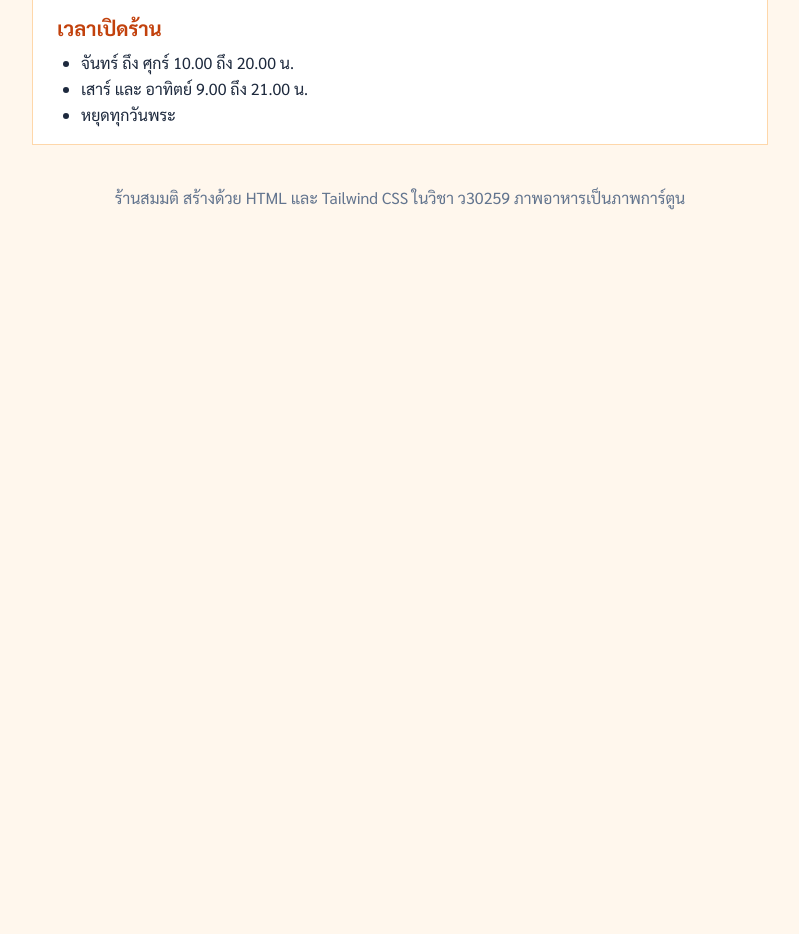
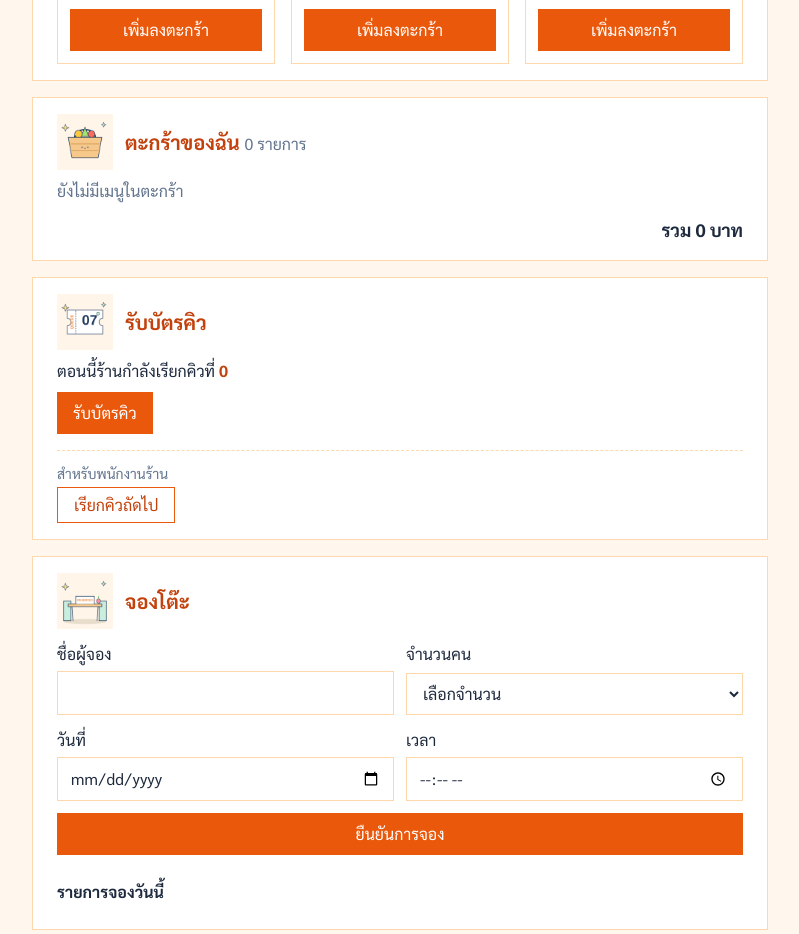
Before and after one commit to ditsaphong2552/PONGZfastfood, a plain HTML site: page index.html in a window 1280 px wide. Shown: the part 823-1757 px from the top of the page, without its empty margins (240-1039 px from the left). Before the commit the page ends 1050 px from the top, so only its background shows below. Drawn offline with nearby package versions, Linux system fonts and the light colour scheme.

Commit message:
Add greeting and cart sections to index.html

```diff
--- a/index.html
+++ b/index.html
@@ -26,6 +26,7 @@
     <img src="images/logo.png" alt="โลโก้ร้าน Hungry Bowl" class="w-30 h-30 mx-auto object-cover rounded-full border-4 border-white">
     <h1 class="text-3xl font-bold mt-4">Hungry Bowl</h1>
     <p class="text-brand-100">อาหารตามสั่งรสมือแม่ หน้าโรงเรียน</p>
+    <p id="greeting" class="mt-3 inline-block bg-white/15 px-4 py-1">ยินดีต้อนรับ</p>
   </header>
 
   <main class="max-w-3xl mx-auto px-4 py-6 space-y-4">
@@ -46,19 +47,79 @@
           <img src="images/kaprao.png" alt="ข้าวกะเพราไข่ดาว" class="w-full aspect-square object-cover">
           <h3 class="font-bold mt-2">ข้าวกะเพราไข่ดาว</h3>
           <p class="text-brand-700">60 บาท</p>
+          <button type="button" class="add-btn mt-3 w-full bg-brand-600 text-white py-2 hover:bg-brand-700 cursor-pointer" data-name="ข้าวกะเพราไข่ดาว" data-price="60">เพิ่มลงตะกร้า</button>
         </article>
         <article class="bg-white border border-brand-200 p-3 text-center">
           <img src="images/padthai.png" alt="ผัดไทยกุ้งสด" class="w-full aspect-square object-cover">
           <h3 class="font-bold mt-2">ผัดไทยกุ้งสด</h3>
           <p class="text-brand-700">70 บาท</p>
+          <button type="button" class="add-btn mt-3 w-full bg-brand-600 text-white py-2 hover:bg-brand-700 cursor-pointer" data-name="ผัดไทยกุ้งสด" data-price="70">เพิ่มลงตะกร้า</button>
         </article>
         <article class="bg-white border border-brand-200 p-3 text-center">
           <img src="images/mango.png" alt="ข้าวเหนียวมะม่วง" class="w-full aspect-square object-cover">
           <h3 class="font-bold mt-2">ข้าวเหนียวมะม่วง</h3>
           <p class="text-brand-700">50 บาท</p>
+          <button type="button" class="add-btn mt-3 w-full bg-brand-600 text-white py-2 hover:bg-brand-700 cursor-pointer" data-name="ข้าวเหนียวมะม่วง" data-price="50">เพิ่มลงตะกร้า</button>
         </article>
       </div>
     </section>
+    <!-- ตะกร้า -->
+    <section id="cart" class="bg-white border border-brand-200 px-6 py-4">
+      <div class="flex items-center gap-3 mb-2">
+        <img src="images/cart.png" alt="" class="w-14 h-14">
+        <h2 class="text-xl font-bold text-brand-700">ตะกร้าของฉัน <span id="cart-count" class="text-base font-normal text-slate-500">0 รายการ</span></h2>
+      </div>
+      <p id="cart-empty" class="text-slate-500">ยังไม่มีเมนูในตะกร้า</p>
+      <ul id="cart-list" class="space-y-2"></ul>
+      <p class="mt-3 text-right text-lg font-bold">รวม <span id="cart-total">0</span> บาท</p>
+    </section>
+
+    <!-- บัตรคิว -->
+    <section class="bg-white border border-brand-200 px-6 py-4">
+      <div class="flex items-center gap-3 mb-2">
+        <img src="images/queue.png" alt="" class="w-14 h-14">
+        <h2 class="text-xl font-bold text-brand-700">รับบัตรคิว</h2>
+      </div>
+      <p>ตอนนี้ร้านกำลังเรียกคิวที่ <span id="now-serving" class="font-bold text-brand-700">0</span></p>
+      <button id="take-queue" type="button" class="mt-2 bg-brand-600 text-white px-4 py-2 hover:bg-brand-700 cursor-pointer">รับบัตรคิว</button>
+      <p id="my-queue" class="mt-2 text-lg"></p>
+      <div class="mt-4 border-t border-dashed border-brand-200 pt-3">
+        <p class="text-sm text-slate-500">สำหรับพนักงานร้าน</p>
+        <button id="next-queue" type="button" class="mt-1 border border-brand-600 text-brand-700 px-4 py-1 hover:bg-brand-50 cursor-pointer">เรียกคิวถัดไป</button>
+      </div>
+    </section>
+
+    <!-- จองโต๊ะ -->
+    <section class="bg-white border border-brand-200 px-6 py-4">
+      <div class="flex items-center gap-3 mb-3">
+        <img src="images/table.png" alt="" class="w-14 h-14">
+        <h2 class="text-xl font-bold text-brand-700">จองโต๊ะ</h2>
+      </div>
+      <form id="booking-form" class="grid gap-3 sm:grid-cols-2">
+        <label class="grid gap-1">ชื่อผู้จอง
+          <input id="book-name" type="text" class="border border-brand-200 px-3 py-2">
+        </label>
+        <label class="grid gap-1">จำนวนคน
+          <select id="book-people" class="border border-brand-200 px-3 py-2">
+            <option value="">เลือกจำนวน</option>
+            <option value="2">2 คน</option>
+            <option value="4">4 คน</option>
+            <option value="6">6 คน</option>
+          </select>
+        </label>
+        <label class="grid gap-1">วันที่
+          <input id="book-date" type="date" class="border border-brand-200 px-3 py-2">
+        </label>
+        <label class="grid gap-1">เวลา
+          <input id="book-time" type="time" class="border border-brand-200 px-3 py-2">
+        </label>
+        <p id="book-error" class="hidden sm:col-span-2 bg-red-50 text-red-700 border border-red-200 px-3 py-2"></p>
+        <button type="submit" class="sm:col-span-2 bg-brand-600 text-white py-2 hover:bg-brand-700 cursor-pointer">ยืนยันการจอง</button>
+      </form>
+      <h3 class="font-bold mt-6 mb-2">รายการจองวันนี้</h3>
+      <ul id="booking-list" class="space-y-2"></ul>
+    </section>
+
 
     <!-- เวลาเปิดร้าน -->
     <section class="bg-white border border-brand-200 px-6 py-4">
@@ -75,5 +136,6 @@
   <footer class="text-center text-slate-500 p-4">
     <p>ร้านสมมติ สร้างด้วย HTML และ Tailwind CSS ในวิชา ว30259 ภาพอาหารเป็นภาพการ์ตูน</p>
   </footer>
+  <script src="script.js"></script>
 </body>
 </html>
```
